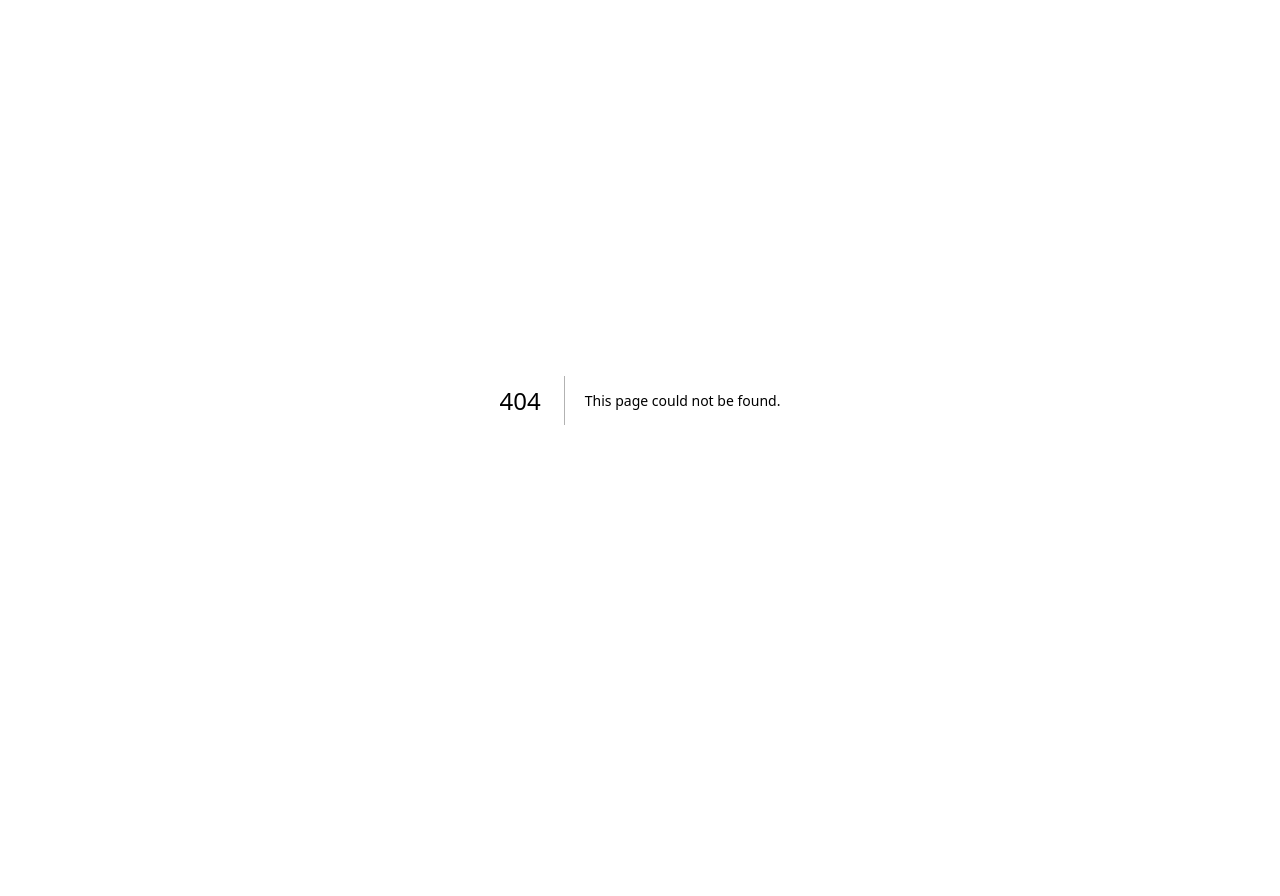
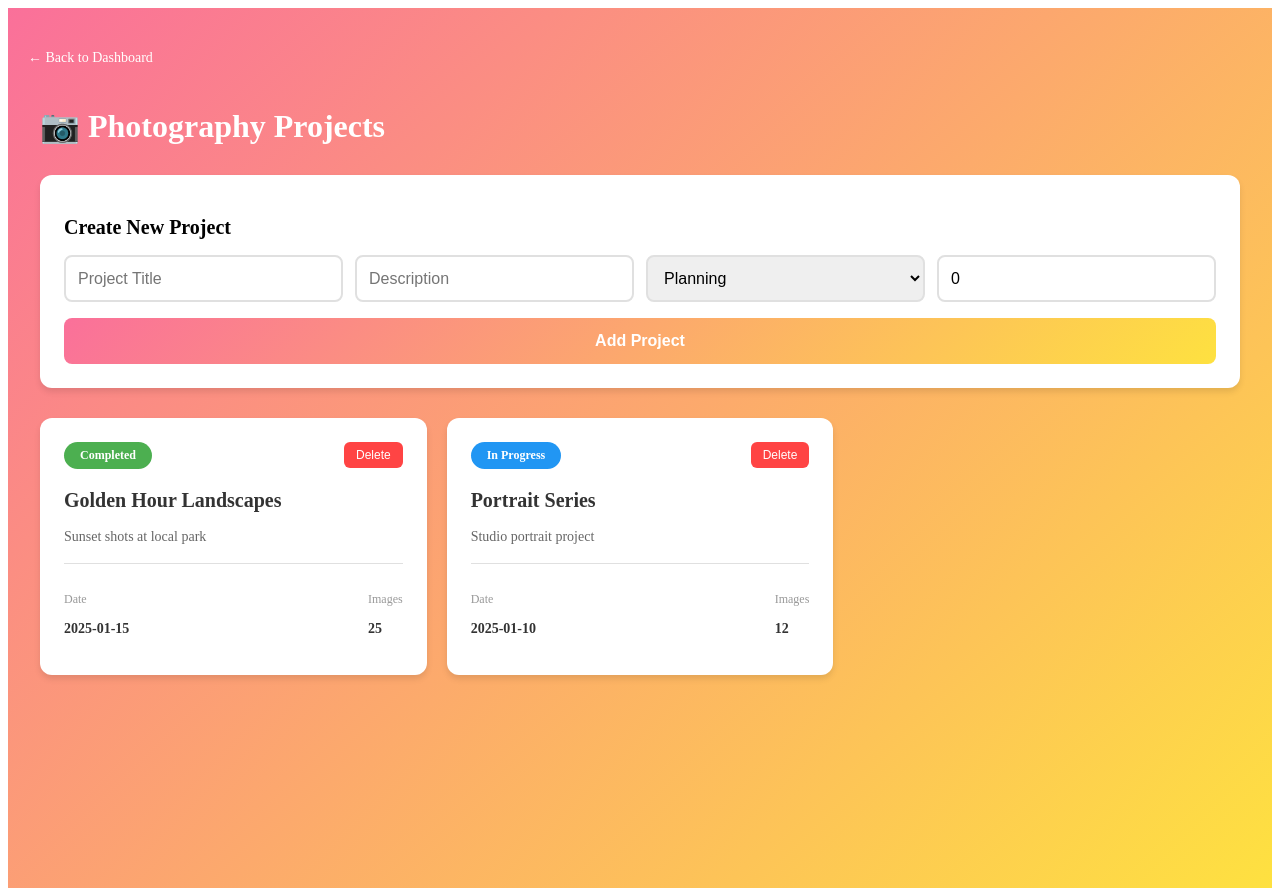
Before and after one commit to Geny33333/nextjs-final-deploy-jan2025, a Next.js app: page /photography in a window 1280 px wide. Before the commit this address had no page. Before the commit the page ends 800 px from the top, so only its background shows below. Built offline with nearby package versions, Linux system fonts and the light colour scheme.

Commit message:
Add Photography Projects page wiAdd photography projects pageth project management

```diff
--- /dev/null
+++ b/pages/photography.js
@@ -0,0 +1,131 @@
+import { useState } from 'react';
+import Link from 'next/link';
+
+export default function Photography() {
+  const [projects, setProjects] = useState([
+    { id: 1, title: 'Golden Hour Landscapes', description: 'Sunset shots at local park', date: '2025-01-15', status: 'Completed', images: 25 },
+    { id: 2, title: 'Portrait Series', description: 'Studio portrait project', date: '2025-01-10', status: 'In Progress', images: 12 },
+  ]);
+  const [newProject, setNewProject] = useState({ title: '', description: '', status: 'Planning', images: 0 });
+
+  const addProject = () => {
+    if (newProject.title && newProject.description) {
+      const project = {
+        id: projects.length + 1,
+        ...newProject,
+        date: new Date().toISOString().split('T')[0],
+        images: parseInt(newProject.images) || 0
+      };
+      setProjects([project, ...projects]);
+      setNewProject({ title: '', description: '', status: 'Planning', images: 0 });
+    }
+  };
+
+  const deleteProject = (id) => {
+    setProjects(projects.filter(project => project.id !== id));
+  };
+
+  const getStatusColor = (status) => {
+    const colors = {
+      'Planning': '#9c27b0',
+      'In Progress': '#2196f3',
+      'Completed': '#4caf50',
+      'On Hold': '#ff9800'
+    };
+    return colors[status] || '#999';
+  };
+
+  return (
+    <div style={{ minHeight: '100vh', background: 'linear-gradient(135deg, #fa709a 0%, #fee140 100%)', padding: '40px 20px' }}>
+      <Link href="/">
+        <a style={{ color: 'white', textDecoration: 'none', fontSize: '14px', marginBottom: '20px', display: 'inline-block' }}>← Back to Dashboard</a>
+      </Link>
+
+      <div style={{ maxWidth: '1200px', margin: '0 auto' }}>
+        <h1 style={{ color: 'white', fontSize: '32px', fontWeight: 'bold', marginBottom: '30px' }}>📷 Photography Projects</h1>
+
+        {/* Add Project Form */}
+        <div style={{ background: 'white', borderRadius: '12px', padding: '24px', marginBottom: '30px', boxShadow: '0 4px 6px rgba(0,0,0,0.1)' }}>
+          <h2 style={{ fontSize: '20px', fontWeight: '600', marginBottom: '16px' }}>Create New Project</h2>
+          <div style={{ display: 'grid', gridTemplateColumns: 'repeat(auto-fit, minmax(200px, 1fr))', gap: '12px', marginBottom: '16px' }}>
+            <input
+              type="text"
+              placeholder="Project Title"
+              value={newProject.title}
+              onChange={(e) => setNewProject({...newProject, title: e.target.value})}
+              style={{ padding: '12px', border: '2px solid #e0e0e0', borderRadius: '8px', fontSize: '16px' }}
+            />
+            <input
+              type="text"
+              placeholder="Description"
+              value={newProject.description}
+              onChange={(e) => setNewProject({...newProject, description: e.target.value})}
+              style={{ padding: '12px', border: '2px solid #e0e0e0', borderRadius: '8px', fontSize: '16px' }}
+            />
+            <select
+              value={newProject.status}
+              onChange={(e) => setNewProject({...newProject, status: e.target.value})}
+              style={{ padding: '12px', border: '2px solid #e0e0e0', borderRadius: '8px', fontSize: '16px' }}
+            >
+              <option>Planning</option>
+              <option>In Progress</option>
+              <option>Completed</option>
+              <option>On Hold</option>
+            </select>
+            <input
+              type="number"
+              placeholder="Number of Images"
+              value={newProject.images}
+              onChange={(e) => setNewProject({...newProject, images: e.target.value})}
+              style={{ padding: '12px', border: '2px solid #e0e0e0', borderRadius: '8px', fontSize: '16px' }}
+            />
+          </div>
+          <button
+            onClick={addProject}
+            style={{ background: 'linear-gradient(135deg, #fa709a 0%, #fee140 100%)', color: 'white', padding: '14px 28px', border: 'none', borderRadius: '8px', fontSize: '16px', fontWeight: '600', cursor: 'pointer', width: '100%' }}
+          >
+            Add Project
+          </button>
+        </div>
+
+        {/* Projects Grid */}
+        <div style={{ display: 'grid', gridTemplateColumns: 'repeat(auto-fill, minmax(320px, 1fr))', gap: '20px' }}>
+          {projects.map(project => (
+            <div key={project.id} style={{ background: 'white', borderRadius: '12px', padding: '24px', boxShadow: '0 4px 6px rgba(0,0,0,0.1)', position: 'relative' }}>
+              <div style={{ display: 'flex', justifyContent: 'space-between', alignItems: 'start', marginBottom: '16px' }}>
+                <span style={{
+                  background: getStatusColor(project.status),
+                  color: 'white',
+                  padding: '6px 16px',
+                  borderRadius: '20px',
+                  fontSize: '12px',
+                  fontWeight: '600'
+                }}>
+                  {project.status}
+                </span>
+                <button
+                  onClick={() => deleteProject(project.id)}
+                  style={{ background: '#ff4444', color: 'white', border: 'none', borderRadius: '6px', padding: '6px 12px', cursor: 'pointer', fontSize: '12px' }}
+                >
+                  Delete
+                </button>
+              </div>
+              <h3 style={{ fontSize: '20px', fontWeight: '600', marginBottom: '8px', color: '#333' }}>{project.title}</h3>
+              <p style={{ color: '#666', fontSize: '14px', lineHeight: '1.5', marginBottom: '16px' }}>{project.description}</p>
+              <div style={{ display: 'flex', justifyContent: 'space-between', alignItems: 'center', paddingTop: '16px', borderTop: '1px solid #e0e0e0' }}>
+                <div>
+                  <p style={{ fontSize: '12px', color: '#999', marginBottom: '4px' }}>Date</p>
+                  <p style={{ fontSize: '14px', fontWeight: '600', color: '#333' }}>{project.date}</p>
+                </div>
+                <div>
+                  <p style={{ fontSize: '12px', color: '#999', marginBottom: '4px' }}>Images</p>
+                  <p style={{ fontSize: '14px', fontWeight: '600', color: '#333' }}>{project.images}</p>
+                </div>
+              </div>
+            </div>
+          ))}
+        </div>
+      </div>
+    </div>
+  );
+}
```
